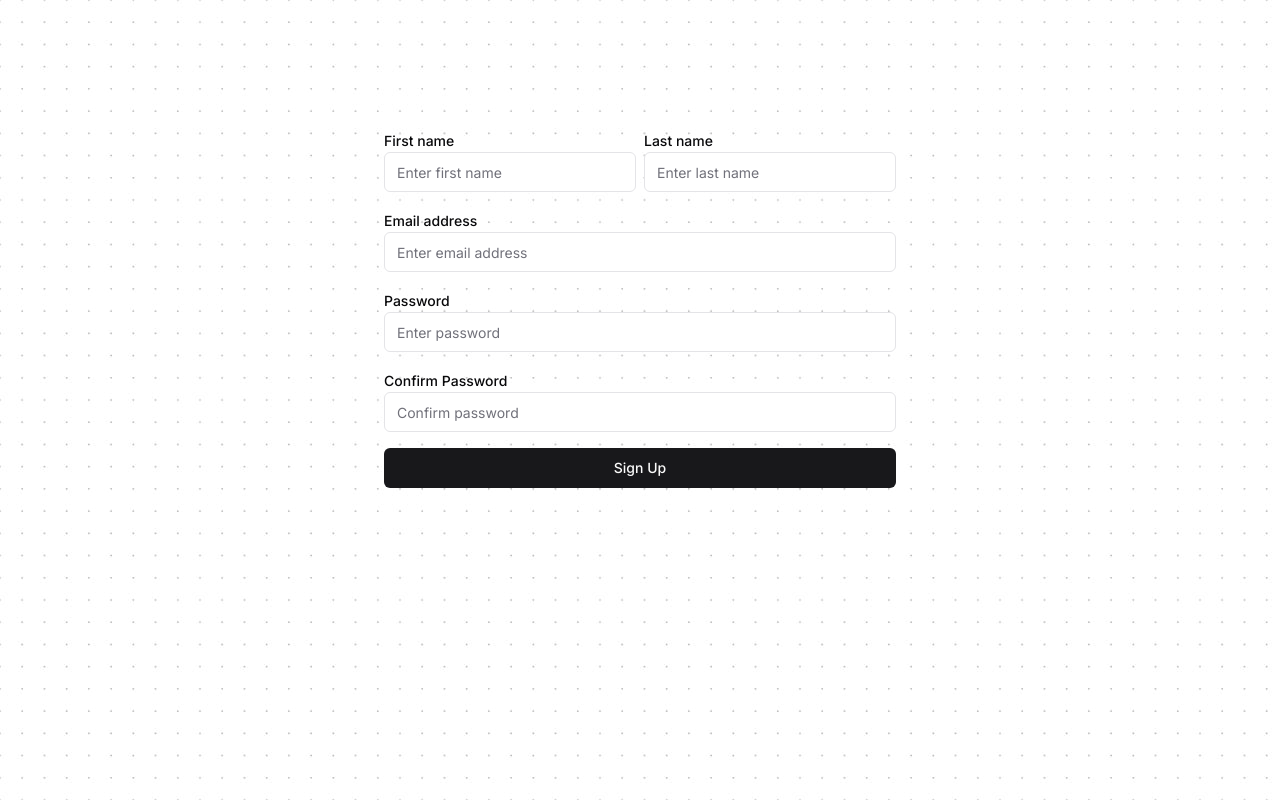
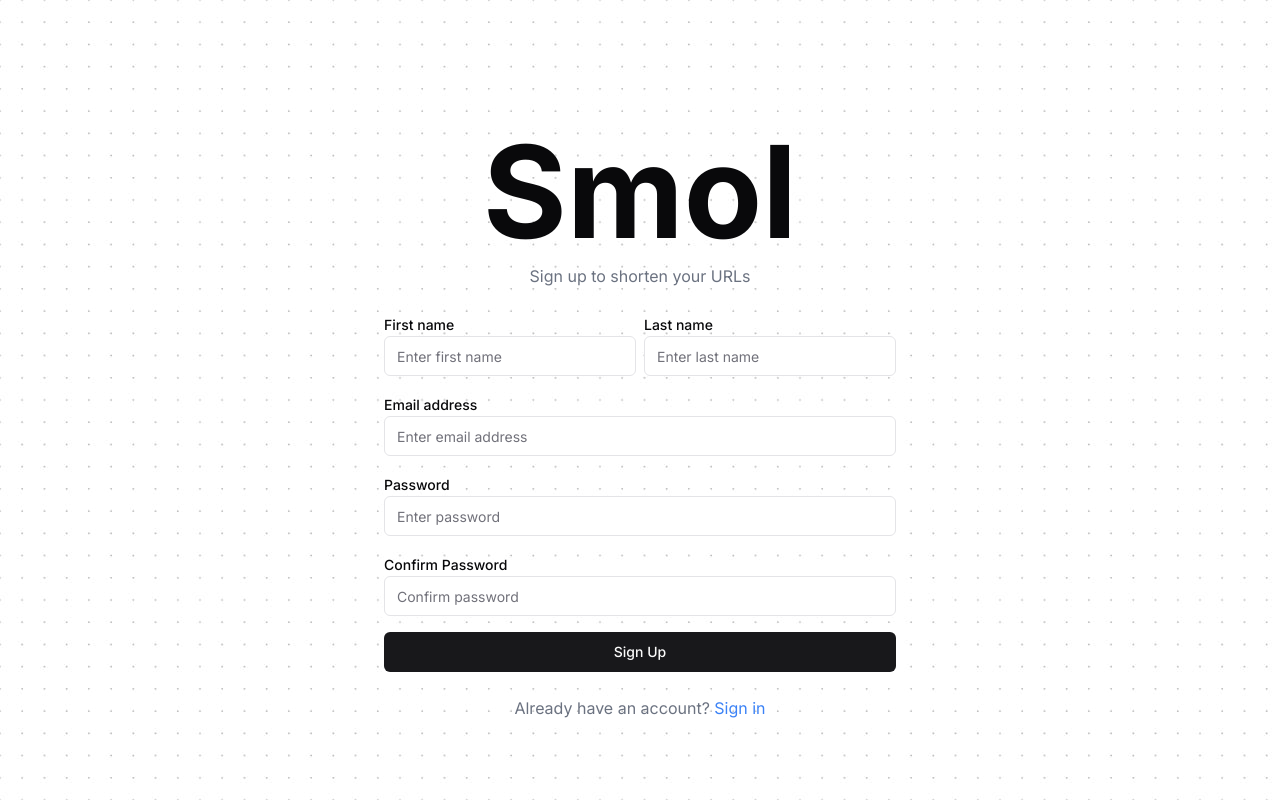
Before and after one commit to edsycarreon/smol-fe, a Next.js app: page /signup in a window 1280 px wide. Built offline with nearby package versions, Linux system fonts and the light colour scheme.

Commit message:
feat: Update sign-up page layout and add sign-in link

```diff
--- a/src/app/signup/page.tsx
+++ b/src/app/signup/page.tsx
@@ -104,6 +104,12 @@ function SignUp() {
   return (
     <>
       <div className="px-4 md:px-6 lg:px-96 pt-32 pb-6 space-y-6">
+        <div className="space-y-2 text-center">
+          <h1 className="font-bold text-9xl">Smol</h1>
+          <p className="text-gray-500 dark:text-gray-400">
+            Sign up to shorten your URLs
+          </p>
+        </div>
         <Form {...form}>
           <form onSubmit={form.handleSubmit(onSubmit)}>
             <div className="space-y-4">
@@ -212,6 +218,18 @@ function SignUp() {
             </div>
           </form>
         </Form>
+        <section>
+          <p className="text-center text-gray-500 dark:text-gray-400">
+            Already have an account?{" "}
+            <a
+              className="text-blue-500 dark:text-blue-400 cursor-pointer hover:underline"
+              onClick={() => router.push("/")}
+              aria-label="Sign in"
+            >
+              Sign in
+            </a>
+          </p>
+        </section>
       </div>
     </>
   );
```
